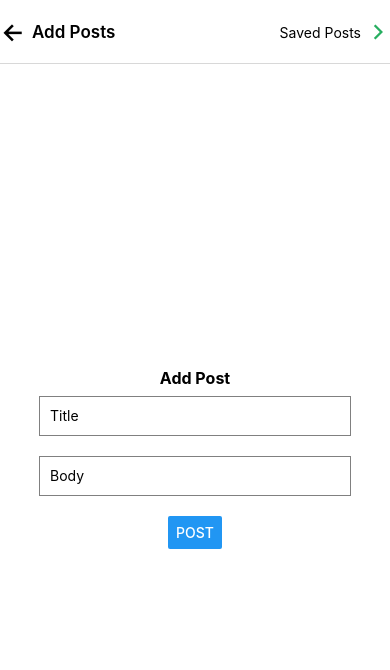
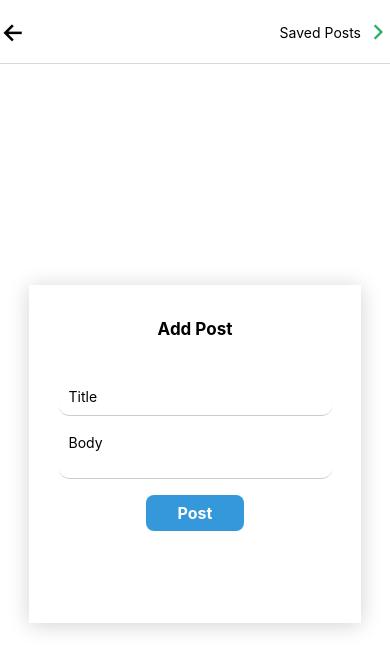
Before and after one commit to HackX-IN/feeds, a React Native app: screen /AddPost in a window 390 px wide. Shown: the top 670 px of the page. Built offline with nearby package versions, Linux system fonts and the light colour scheme; no server answers.

Commit message:
finalize

```diff
--- a/App.tsx
+++ b/App.tsx
@@ -40,7 +40,7 @@ export default () => {
           <Stack.Screen
             name="AddPost"
             component={AddPost}
-            options={{ headerShown: true, presentation: "modal" }}
+            options={{ headerShown: true }}
           />
           <Stack.Screen
             name="Saved"
--- a/src/components/CardItem.tsx
+++ b/src/components/CardItem.tsx
@@ -1,9 +1,14 @@
-import React, { useState } from "react";
-import { View, Text, StyleSheet } from "react-native";
+import React, { useMemo, useState } from "react";
+import { View, Text, StyleSheet, ViewToken } from "react-native";
 import { hp, wp } from "../utils/Responsive-screen";
 import { Colors } from "../constants/Colors";
 import { Skeleton } from "moti/skeleton";
-import Animated, { FadeIn, Layout } from "react-native-reanimated";
+import Animated, {
+  FadeIn,
+  Layout,
+  useAnimatedStyle,
+  withTiming,
+} from "react-native-reanimated";
 
 interface FeedItem {
   userId?: number | null;
@@ -26,12 +31,13 @@ const SkeletonProps = {
   colorMode: "light",
 } as const;
 
-const CardItem: React.FC<CardItemProps> = ({ item, index }) => {
-  // const [loading, setLoading] = useState(false);
+const CardItem: React.FC<CardItemProps> = React.memo(({ item, index }) => {
   const shouldShowSkeleton = item == null;
 
   return (
-    <View style={[styles.cardContainer, { marginTop: index === 0 ? 10 : 0 }]}>
+    <Animated.View
+      style={[styles.cardContainer, { marginTop: index === 0 ? 10 : 0 }]}
+    >
       <Skeleton.Group show={shouldShowSkeleton}>
         <Skeleton
           height={(shouldShowSkeleton && 50) || undefined}
@@ -75,9 +81,9 @@ const CardItem: React.FC<CardItemProps> = ({ item, index }) => {
           {item?.id}
         </Animated.Text>
       )}
-    </View>
+    </Animated.View>
   );
-};
+});
 const Spacer = ({ height = 16 }) => <View style={{ height }} />;
 const styles = StyleSheet.create({
   cardContainer: {
--- a/src/screens/AddPost.tsx
+++ b/src/screens/AddPost.tsx
@@ -9,12 +9,14 @@ import {
   ActivityIndicator,
   Alert,
   Keyboard,
+  KeyboardAvoidingView,
+  Platform,
 } from "react-native";
 import { useNavigation } from "@react-navigation/core";
 import AsyncStorage from "@react-native-async-storage/async-storage";
 import { Ionicons as Icon } from "@expo/vector-icons";
 import { Colors } from "../constants/Colors";
-import { hp } from "../utils/Responsive-screen";
+import { hp, wp } from "../utils/Responsive-screen";
 import { NativeStackNavigationOptions } from "@react-navigation/native-stack";
 
 const AddPost: React.FC = () => {
@@ -84,14 +86,14 @@ const AddPost: React.FC = () => {
             <Icon name="arrow-back" size={27} color="black" />
           </TouchableOpacity>
 
-          <Text
+          {/* <Text
             style={{
               fontSize: hp(2),
               fontWeight: "600",
             }}
           >
             Add Posts
-          </Text>
+          </Text> */}
         </View>
       ),
     } as NativeStackNavigationOptions);
@@ -105,10 +107,22 @@ const AddPost: React.FC = () => {
   }, [navigation]);
 
   return (
-    <View style={styles.container}>
-      <Text style={{ fontSize: hp(1.9), fontWeight: "700", margin: 8 }}>
+    <KeyboardAvoidingView
+      style={styles.container}
+      behavior={Platform.OS === "ios" ? "padding" : "height"}
+      keyboardVerticalOffset={Platform.OS === "ios" ? 100 : 50}
+    >
+      <View style={styles.card}>
+        <View style={{ position: "absolute", top: hp(4) }}>
+          <Text
+            style={{
+              fontSize: hp(2),
+              fontWeight: "700",
+            }}
+          >
             Add Post
           </Text>
+        </View>
         <TextInput
           style={styles.input}
           placeholder="Title"
@@ -125,9 +139,20 @@ const AddPost: React.FC = () => {
         {loading ? (
           <ActivityIndicator size="large" color={Colors.primary} />
         ) : (
-        <Button title="Post" onPress={handlePost} />
+          <TouchableOpacity style={styles.button}>
+            <Text
+              style={{
+                fontSize: hp(1.9),
+                fontWeight: "700",
+                color: Colors.background,
+              }}
+            >
+              Post
+            </Text>
+          </TouchableOpacity>
         )}
       </View>
+    </KeyboardAvoidingView>
   );
 };
 
@@ -141,16 +166,42 @@ const styles = StyleSheet.create({
     backgroundColor: "#fff",
   },
   input: {
-    height: 40,
-    borderColor: "gray",
-    borderWidth: 1,
-    marginBottom: 20,
+    width: wp(70),
     padding: 10,
-    width: "80%",
+    borderBottomWidth: 1,
+    borderBottomColor: Colors.tabIconDefault,
+    marginBottom: 8,
+    borderRadius: 10,
   },
   headers: {
     flexDirection: "row",
     gap: 5,
     alignItems: "center",
   },
+  card: {
+    width: wp(85),
+    padding: 20,
+    backgroundColor: Colors.background,
+    justifyContent: "center",
+    alignItems: "center",
+
+    height: hp(40),
+    shadowColor: "#000",
+    shadowOffset: {
+      width: 0,
+      height: 2,
+    },
+    shadowOpacity: 0.18,
+    shadowRadius: 20,
+    elevation: 5,
+  },
+  button: {
+    padding: 8,
+    width: wp(25),
+    justifyContent: "center",
+    alignItems: "center",
+    backgroundColor: Colors.primary,
+    borderRadius: 8,
+    marginTop: 8,
+  },
 });
--- a/src/screens/Feed.tsx
+++ b/src/screens/Feed.tsx
@@ -36,8 +36,8 @@ const Feed = () => {
       headerLeft: () => (
         <Text
           style={{
-            fontSize: hp(2),
-            fontWeight: "800",
+            fontSize: hp(2.2),
+            fontWeight: "900",
           }}
         >
           Feeds
--- a/src/screens/SavedPosts.tsx
+++ b/src/screens/SavedPosts.tsx
@@ -12,6 +12,7 @@ import { useNavigation } from "@react-navigation/core";
 import { hp } from "../utils/Responsive-screen";
 import { NativeStackNavigationOptions } from "@react-navigation/native-stack";
 import { Ionicons as Icon } from "@expo/vector-icons";
+import { Colors } from "../constants/Colors";
 
 interface Props {
   title: string;
@@ -30,15 +31,18 @@ const SavedPosts = () => {
   }, []);
   useLayoutEffect(() => {
     navigation.setOptions({
-      headerTitle: "",
+      headerTitle: "Local Storage",
+      headerTitleAlign: "center",
+      headerTitleStyle: {
+        fontSize: hp(2.2),
+        fontWeight: "700",
+        color: Colors.text,
+      },
       headerLeft: () => (
         <View style={styles.headers}>
           <TouchableOpacity onPress={() => navigation.goBack()}>
             <Icon name="arrow-back" size={28} color="black" />
           </TouchableOpacity>
-          <Text style={{ fontSize: hp(1.8), fontWeight: "800" }}>
-            Local Storage
-          </Text>
         </View>
       ),
     } as NativeStackNavigationOptions);
@@ -93,7 +97,7 @@ const styles = StyleSheet.create({
   },
   headers: {
     flexDirection: "row",
-    gap: 5,
+
     alignItems: "center",
   },
 });
```
Lines whose indentation alone changed are shown as unchanged.
